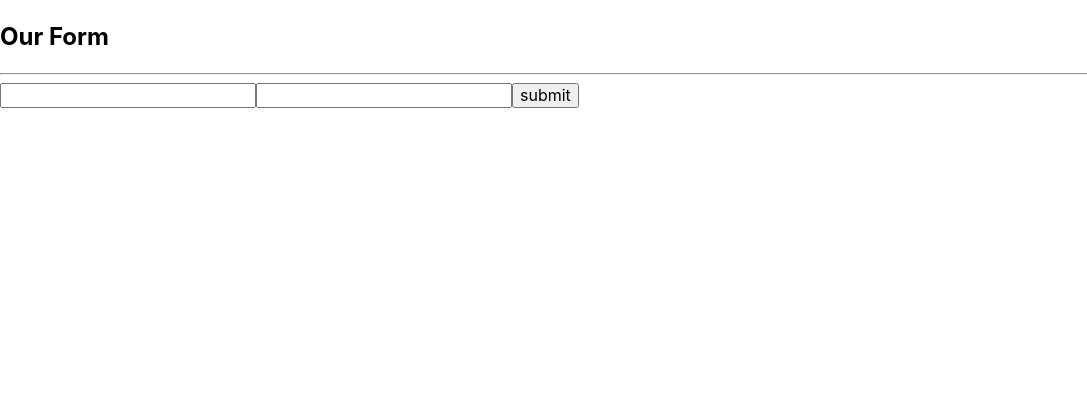
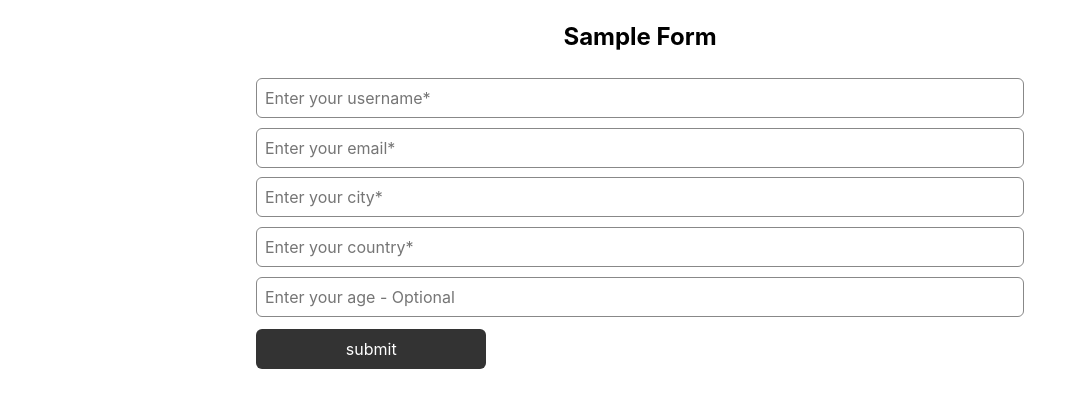
Before and after one commit to c12i/react-custom-form, a React (Vite) app: page / in a window 1280 px wide. Shown: the top 408 px of the page, without its empty margins (0-1087 px from the left). Built offline with nearby package versions, Linux system fonts and the light colour scheme.

Commit message:
feat (types) - derive interfaces / types

```diff
--- a/src/App.tsx
+++ b/src/App.tsx
@@ -1,43 +1,101 @@
 import * as React from 'react'
+import styled from 'styled-components'
 
 import GlobalStyles from './components/GlobalStyles'
 import Form from './components/Form'
 import Input from './components/Input'
 
+const Layout = styled.div`
+    h2 {
+        text-align: center;
+    }
+
+    form {
+        display: flex;
+        flex-direction: column;
+        margin: 0 auto;
+        width: 60%;
+
+        input {
+            height: 2.5rem;
+            border: solid 1px #888;
+            border-radius: 6px;
+            padding-left: 0.5rem;
+            margin: 0.3rem 0;
+        }
+
+        small {
+            color: #d43636;
+        }
+
+        button {
+            width: 30%;
+            height: 2.5rem;
+            background: #333;
+            color: #fff;
+            border: none;
+            border-radius: 6px;
+            cursor: pointer;
+            margin: 0.5rem 0;
+
+            &:hover {
+                background: #888;
+            }
+        }
+    }
+`
+
 const App: React.FC<any> = () => {
     const customRules = {
-        weirdRule: {
-            rule() {
-                return {
-                    test(fieldValue: string) {
-                        return fieldValue === 'weird'
-                    }
-                }
-            },
-            formatter(name: string) {
-                return `${name} can have only one value: weird`
+        wooga: {
+            rule: () => /^wooga\.(\S*)$/,
+            formatter(fieldName: string) {
+                return `${fieldName} should start with wooga.`
             }
         }
     }
 
     return (
-        <div>
+        <Layout>
             <GlobalStyles />
-            <h2>Our Form</h2>
-            <hr />
+            <h2>Sample Form</h2>
             <Form
                 onFinish={(values) => console.log(values)}
                 onError={(err) => console.log(err)}
             >
                 <Input
+                    name="username"
+                    customRules={customRules}
+                    validate="wooga|required"
+                    placeholder="Enter your username*"
+                />
+
+                <Input
                     name="email"
-                    customRules={customRules}
-                    validate="weirdRule"
+                    validate="email|required"
+                    placeholder="Enter your email*"
                 />
-                <Input name="userName" validate="required|numeric" />
+
+                <Input
+                    name="city"
+                    validate="required"
+                    placeholder="Enter your city*"
+                />
+
+                <Input
+                    name="country"
+                    validate="required"
+                    placeholder="Enter your country*"
+                />
+
+                <Input
+                    name="age"
+                    validate="numeric"
+                    placeholder="Enter your age - Optional"
+                />
                 <button type="submit">submit</button>
             </Form>
-        </div>
+        </Layout>
     )
 }
 
--- a/src/components/Form.tsx
+++ b/src/components/Form.tsx
@@ -1,24 +1,7 @@
 import * as React from 'react'
 
 import { validators } from '../utils/validators'
-
-interface IFormContext {
-    fields: any
-    errors: any
-    setField?: (event: React.FormEvent, metadata: any) => void
-    addField?: (data: any) => void
-    validateField?: (name: string) => void
-}
-
-interface IFormState {
-    fields: any
-    errors: any
-}
-
-interface IFormProps {
-    onFinish: (values: any) => void
-    onError: (err: any) => void
-}
+import { IField, IFormContext, IFormProps, IFormState } from './interfaces/form'
 
 export const FormContext: React.Context<IFormContext> = React.createContext({
     fields: {},
@@ -38,15 +21,13 @@ class Form extends React.Component<IFormProps> {
         const field = fields[name]
 
         this.addField({
-            field: {
-                ...field,
-                // @ts-ignore
-                value: event ? event.currentTarget.value : value
-            }
+            ...field,
+            // @ts-ignore - sorry TypeScript Gods
+            value: event ? event.currentTarget.value : value
         })
     }
 
-    public addField = ({ field }) => {
+    public addField = (field: IField) => {
         const { name } = field
 
         field = {
@@ -82,7 +63,7 @@ class Form extends React.Component<IFormProps> {
         const rules = validate ? validate.split('|') : ''
 
         if (rules.length) {
-            for (const rule in rules) {
+            for (const rule in rules as any) {
                 const ruleName = rules[rule]
                 const validation = validators[ruleName] || customRules[ruleName]
                 const isRuleSatisfied =
@@ -91,9 +72,7 @@ class Form extends React.Component<IFormProps> {
                         : validation.rule().test(fieldValue.toString())
 
                 if (!isRuleSatisfied) {
-                    error = validation.formatter.apply(null, [
-                        displayName || name
-                    ])
+                    error = validation.formatter(displayName || name)
                 }
 
                 if (error !== '') {
@@ -111,8 +90,23 @@ class Form extends React.Component<IFormProps> {
         }
     }
 
+    private getFieldErrors = () => {
+        return Object.values(this.state.errors).some((val) => val !== '')
+    }
+
+    private getFieldValues = () => {
+        return Object.entries(this.state.fields).reduce(
+            (acc: any, curr: any) => {
+                acc = { ...acc, [curr[0]]: curr[1].value }
+                return acc
+            },
+            {}
+        )
+    }
+
     render() {
         const { fields, errors } = this.state
+        const { onFinish, onError } = this.props
 
         const formContext: IFormContext = {
             fields,
@@ -122,23 +116,20 @@ class Form extends React.Component<IFormProps> {
             validateField: this.validateField
         }
 
-        const values = Object.entries(fields).reduce((acc: any, curr: any) => {
-            acc = { ...acc, [curr[0]]: curr[1].value }
-            return acc
-        }, {})
-
-        const fieldErrors = Object.values(errors).some((val) => val !== '')
-
         return (
             <FormContext.Provider value={formContext}>
                 <form
                     onSubmit={(event) => {
                         event.preventDefault()
-                        if (fieldErrors) {
-                            this.props.onError(errors)
+                        Object.keys(this.getFieldValues()).forEach((key) => {
+                            this.validateField(key)
+                        })
+                        if (this.getFieldErrors()) {
+                            onError(errors)
                             return
                         }
-                        this.props.onFinish(values)
+                        onFinish(this.getFieldValues())
+                        return
                     }}
                 >
                     {this.props.children}
--- a/src/components/Input.tsx
+++ b/src/components/Input.tsx
@@ -1,40 +1,45 @@
 import * as React from 'react'
+import styled from 'styled-components'
 
 import { FormContext } from './Form'
+import { ICustomInputProps } from './interfaces/input'
 
-interface ICustomInputProps extends React.AllHTMLAttributes<HTMLInputElement> {
-    customRules?: Record<string, any>
-    validate?: string
-}
+const FormWrapper = styled.div`
+    display: flex;
+    flex-direction: column;
+`
 
 const Input: React.FC<ICustomInputProps> = ({ customRules, ...rest }) => {
     const { name } = rest
-    const { fields, setField, addField, validateField } =
+    const { fields, errors, setField, addField, validateField } =
         React.useContext(FormContext)
+    const inputRef = React.useRef()
 
     const field = fields[name] ?? {}
     const { value = '' } = field
 
     React.useEffect(() => {
-        addField({
-            field: { ...rest, customRules: { ...customRules } },
-            value: ''
-        })
+        addField({ ...rest, customRules: { ...customRules } })
     }, [])
 
     React.useEffect(() => {
-        if (field.value !== undefined) {
+        if (field.value) {
             validateField(name)
         }
     }, [value])
 
     return (
+        <FormWrapper>
             <input
                 type="text"
                 value={field && value}
                 onChange={(event) => setField(event, field)}
+                onBlur={() => validateField(name)}
+                ref={inputRef}
                 {...rest}
             />
+            {errors[name] && <small>{errors[name]}</small>}
+        </FormWrapper>
     )
 }
 
--- /dev/null
+++ b/src/components/interfaces/form.ts
@@ -0,0 +1,29 @@
+import { ValidationRules } from './input'
+
+export interface IField extends React.InputHTMLAttributes<HTMLInputElement> {
+    customRules?: ValidationRules
+    validate?: string
+    displayName?: string
+}
+
+export interface IFormFields {
+    [name: string]: IField
+}
+
+export interface IFormContext {
+    fields: IFormFields
+    errors: Record<string, string>
+    setField?: (event: React.FormEvent, field: any) => void
+    addField?: (field: IField) => void
+    validateField?: (name: string) => void
+}
+
+export interface IFormState {
+    fields: IFormFields
+    errors: Record<string, any>
+}
+
+export interface IFormProps {
+    onFinish: (values: any) => void
+    onError: (err: any) => void
+}
--- /dev/null
+++ b/src/components/interfaces/input.ts
@@ -0,0 +1,17 @@
+type CanTest = { test: (val: string) => boolean }
+
+export interface Validators {
+    rule: () => RegExp | CanTest
+    formatter: (fieldName: string) => string
+}
+
+export interface ValidationRules {
+    [name: string]: Validators
+}
+
+export interface ICustomInputProps
+    extends Omit<React.AllHTMLAttributes<HTMLInputElement>, 'onChange'> {
+    customRules?: ValidationRules
+    validate?: string
+    displayName?: string
+}
--- a/src/utils/validators.ts
+++ b/src/utils/validators.ts
@@ -1,14 +1,25 @@
-export const validators = {
+import { ValidationRules } from '~components/interfaces/input'
+
+export const validators: ValidationRules = {
     required: {
-        rule: () => /\S/,
+        rule: () => /./,
         formatter(fieldName: string) {
             return `${fieldName} is required.`
         }
     },
+
     numeric: {
         rule: () => /^\d+$/,
         formatter(fieldName: string) {
             return `${fieldName} should contain only numbers.`
         }
+    },
+
+    email: {
+        rule: () =>
+            /^(([^<>()[\]\\.,;:\s@"]+(\.[^<>()[\]\\.,;:\s@"]+)*)|(".+"))@((\[[0-9]{1,3}\.[0-9]{1,3}\.[0-9]{1,3}\.[0-9]{1,3}\])|(([a-zA-Z\-0-9]+\.)+[a-zA-Z]{2,}))$/,
+        formatter(fieldName: string) {
+            return `${fieldName} is a valid`
+        }
     }
 }
```
Lines whose indentation alone changed are shown as unchanged.
